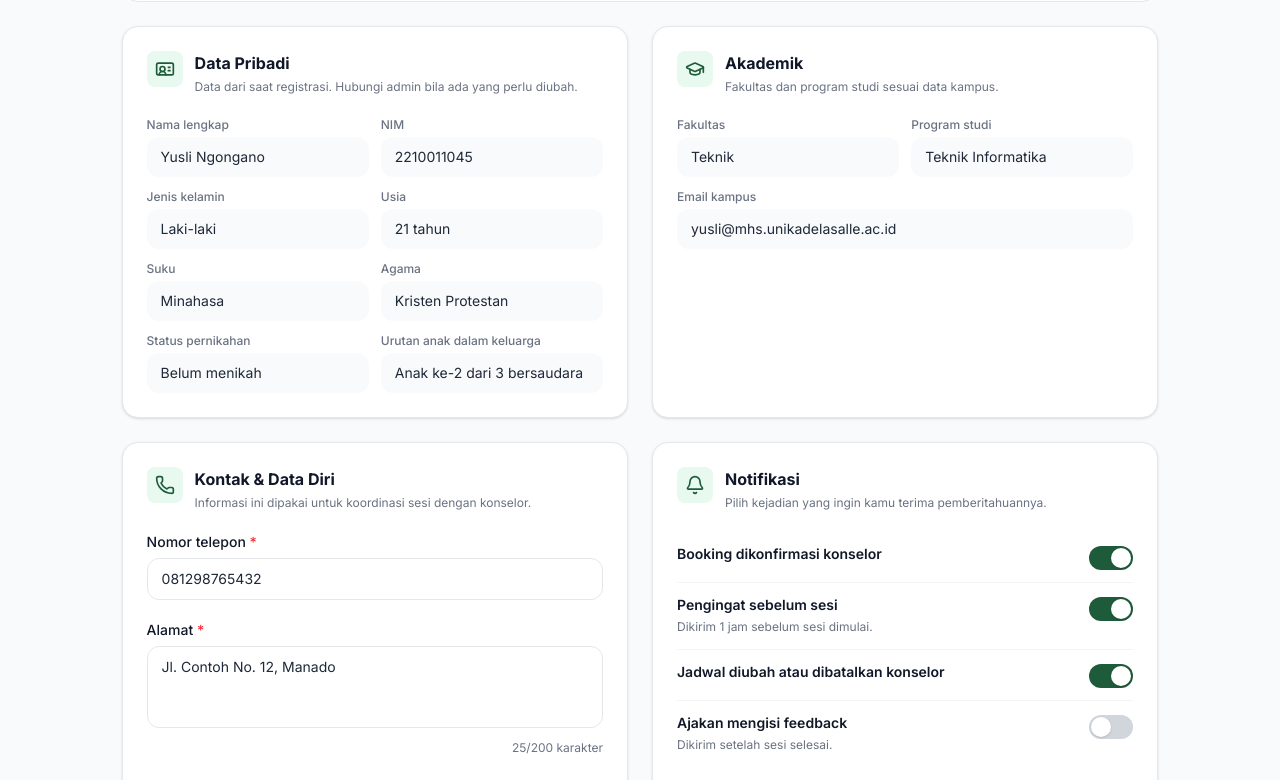
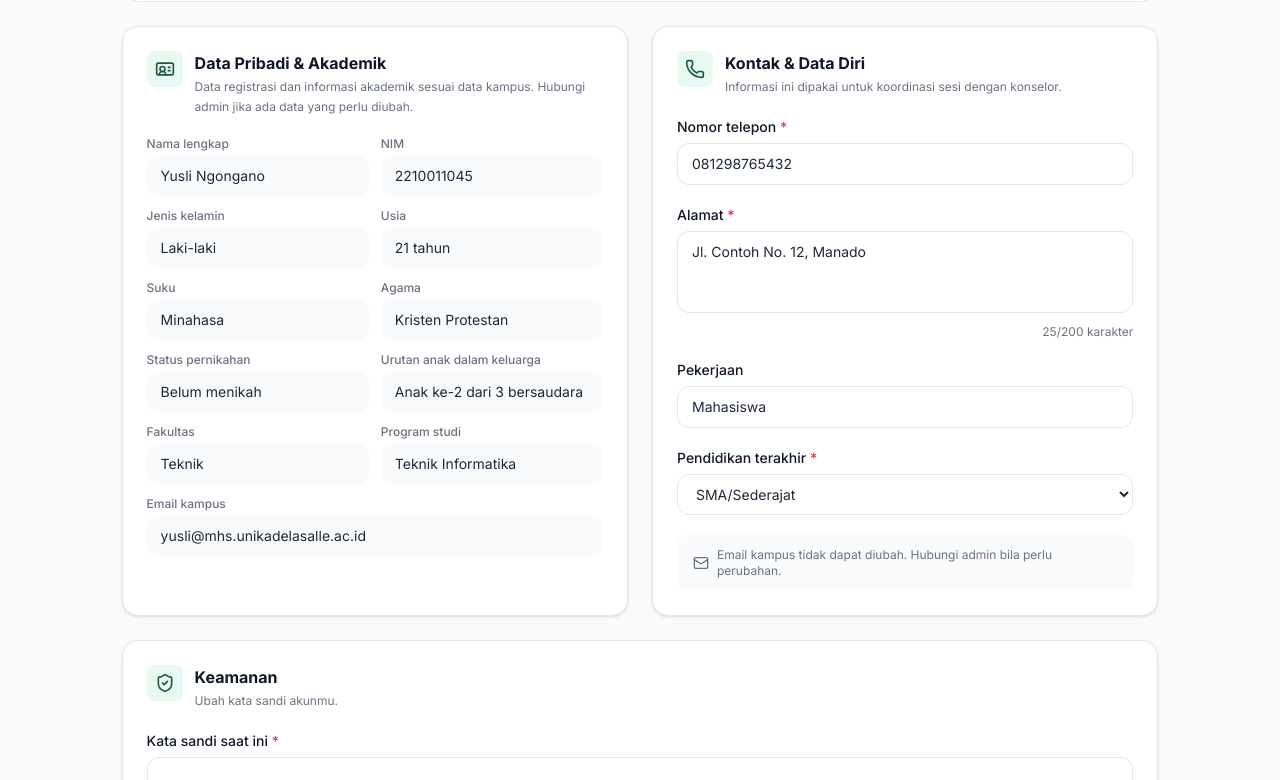
Before and after one commit to mrco23/SiCARE, a React (Vite) app in the folder fe/: page /klien/pengaturan in a window 1280 px wide. Shown: the part 320-1100 px from the top of the page. Built offline with nearby package versions, Linux system fonts and the light colour scheme.

Commit message:
feat(client): update halaman aktivitas dan pengaturan klien

```diff
--- a/fe/src/pages/client/KlienAktivitasPage.tsx
+++ b/fe/src/pages/client/KlienAktivitasPage.tsx
@@ -476,12 +476,6 @@ export default function KlienAktivitasPage() {
   );
 
   const renderLiveCard = (session: Session) => {
-    const elapsed = Math.min(
-      SESSION_MIN,
-      Math.max(0, Math.floor((now - session.start.getTime()) / 60_000)),
-    );
-    const progress = Math.round((elapsed / SESSION_MIN) * 100);
-
     return (
       <article
         key={session.id}
@@ -504,17 +498,17 @@ export default function KlienAktivitasPage() {
           {session.service} · {session.room}
         </p>
         <div
-          className="relative mt-6 h-1.5 w-full overflow-hidden rounded-full bg-white/15"
-          aria-label={`Durasi sesi ${progress}%`}
-          role="progressbar"
-          aria-valuenow={progress}
-          aria-valuemin={0}
-          aria-valuemax={100}
+          className="relative mt-6 h-2 w-full overflow-hidden rounded-full bg-white/15"
+          role="status"
+          aria-label="Sesi konseling sedang berlangsung"
         >
-          <div
-            className="h-full rounded-full bg-[#36c08f] transition-all duration-500"
-            style={{ width: `${progress}%` }}
-          />
+          <div className="absolute inset-y-0 w-1/3 rounded-full bg-gradient-to-r from-[#36c08f]/40 via-[#8fe3bf] to-[#36c08f]/40 animate-[session-loading_1.8s_ease-in-out_infinite]" />
+          <style>{`
+            @keyframes session-loading {
+              0% { left: -35%; }
+              100% { left: 100%; }
+            }
+          `}</style>
         </div>
         <p className="relative mt-5 text-sm text-white/85">
           Sesimu sedang berjalan. Kamu aman untuk bercerita.
--- a/fe/src/pages/client/KlienPengaturanPage.tsx
+++ b/fe/src/pages/client/KlienPengaturanPage.tsx
@@ -1,6 +1,5 @@
 import { useEffect, useMemo, useRef, useState, type ReactNode } from "react";
 import {
-  Bell,
   CheckCircle2,
   GraduationCap,
   IdCard,
@@ -18,12 +17,6 @@ type ClientProfile = {
   address: string;
   occupation: string;
   education: string;
-  notify: {
-    bookingConfirmed: boolean;
-    sessionReminder: boolean;
-    scheduleChanged: boolean;
-    feedbackRequest: boolean;
-  };
 };
 
 type Errors = Partial<
@@ -55,12 +48,6 @@ const INITIAL: ClientProfile = {
   address: "Jl. Contoh No. 12, Manado",
   occupation: "Mahasiswa",
   education: "SMA/Sederajat",
-  notify: {
-    bookingConfirmed: true,
-    sessionReminder: true,
-    scheduleChanged: true,
-    feedbackRequest: false,
-  },
 };
 
 const clone = (v: ClientProfile): ClientProfile =>
@@ -117,13 +104,6 @@ export default function KlienPengaturanPage() {
     value: ClientProfile[K],
   ) {
     setProfile((prev) => ({ ...prev, [key]: value }));
-  }
-
-  function updateNotify(key: keyof ClientProfile["notify"], value: boolean) {
-    setProfile((prev) => ({
-      ...prev,
-      notify: { ...prev.notify, [key]: value },
-    }));
   }
 
   function saveChanges() {
@@ -212,11 +192,11 @@ export default function KlienPengaturanPage() {
       </section>
 
       <div className="mt-6 grid grid-cols-1 gap-4 sm:grid-cols-2 sm:gap-5 lg:gap-6">
-        {/* Data pribadi (read-only, dari registrasi) */}
+        {/* Data pribadi dan akademik (read-only) */}
         <Panel
           icon={<IdCard className="h-5 w-5" />}
-          title="Data Pribadi"
-          description="Data dari saat registrasi. Hubungi admin bila ada yang perlu diubah."
+          title="Data Pribadi & Akademik"
+          description="Data registrasi dan informasi akademik sesuai data kampus. Hubungi admin jika ada data yang perlu diubah."
         >
           <dl className="grid grid-cols-1 gap-3 sm:grid-cols-2">
             <ReadonlyField label="Nama lengkap" value={ACCOUNT.fullName} />
@@ -233,16 +213,6 @@ export default function KlienPengaturanPage() {
               label="Urutan anak dalam keluarga"
               value={`Anak ke-${ACCOUNT.childOrder} dari ${ACCOUNT.siblingsCount} bersaudara`}
             />
-          </dl>
-        </Panel>
-
-        {/* Akademik (read-only) */}
-        <Panel
-          icon={<GraduationCap className="h-5 w-5" />}
-          title="Akademik"
-          description="Fakultas dan program studi sesuai data kampus."
-        >
-          <dl className="grid grid-cols-1 gap-3 sm:grid-cols-2">
             <ReadonlyField label="Fakultas" value={ACCOUNT.faculty} />
             <ReadonlyField label="Program studi" value={ACCOUNT.studyProgram} />
             <ReadonlyField label="Email kampus" value={ACCOUNT.email} wide />
@@ -320,38 +290,6 @@ export default function KlienPengaturanPage() {
               Email kampus tidak dapat diubah. Hubungi admin bila perlu
               perubahan.
             </div>
-          </div>
-        </Panel>
-
-        {/* Notifikasi */}
-        <Panel
-          icon={<Bell className="h-5 w-5" />}
-          title="Notifikasi"
-          description="Pilih kejadian yang ingin kamu terima pemberitahuannya."
-        >
-          <div className="divide-y divide-gray-100">
-            <SwitchRow
-              title="Booking dikonfirmasi konselor"
-              checked={profile.notify.bookingConfirmed}
-              onChange={(v) => updateNotify("bookingConfirmed", v)}
-            />
-            <SwitchRow
-              title="Pengingat sebelum sesi"
-              description="Dikirim 1 jam sebelum sesi dimulai."
-              checked={profile.notify.sessionReminder}
-              onChange={(v) => updateNotify("sessionReminder", v)}
-            />
-            <SwitchRow
-              title="Jadwal diubah atau dibatalkan konselor"
-              checked={profile.notify.scheduleChanged}
-              onChange={(v) => updateNotify("scheduleChanged", v)}
-            />
-            <SwitchRow
-              title="Ajakan mengisi feedback"
-              description="Dikirim setelah sesi selesai."
-              checked={profile.notify.feedbackRequest}
-              onChange={(v) => updateNotify("feedbackRequest", v)}
-            />
           </div>
         </Panel>
 
@@ -526,45 +464,3 @@ function ReadonlyField({
     </div>
   );
 }
-
-function SwitchRow({
-  title,
-  description,
-  checked,
-  onChange,
-}: {
-  title: string;
-  description?: string;
-  checked: boolean;
-  onChange: (checked: boolean) => void;
-}) {
-  return (
-    <label className="flex cursor-pointer items-start justify-between gap-4 py-3">
-      <span>
-        <span className="block text-sm font-semibold">{title}</span>
-        {description && (
-          <span className="mt-0.5 block text-xs leading-relaxed text-gray-500">
-            {description}
-          </span>
-        )}
-      </span>
-      <span
-        className={`relative mt-0.5 inline-flex h-6 w-11 shrink-0 items-center rounded-full transition-colors ${
-          checked ? "bg-[#1e5b3a]" : "bg-gray-300"
-        }`}
-      >
-        <input
-          type="checkbox"
-          checked={checked}
-          onChange={(e) => onChange(e.target.checked)}
-          className="peer sr-only"
-        />
-        <span
-          className={`pointer-events-none absolute left-0.5 h-5 w-5 rounded-full bg-white shadow-sm transition-transform ${
-            checked ? "translate-x-5" : "translate-x-0"
-          }`}
-        />
-      </span>
-    </label>
-  );
-}
```
